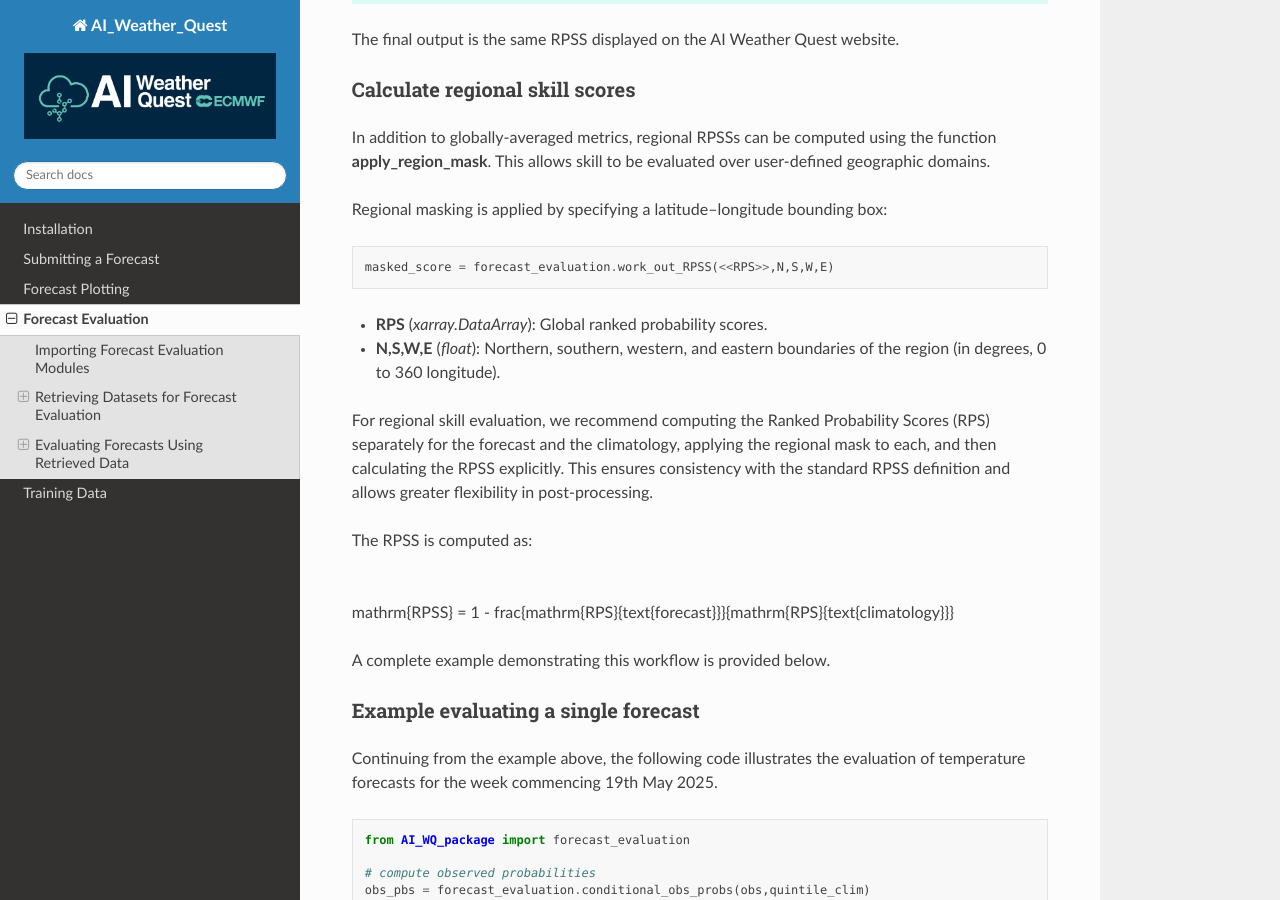
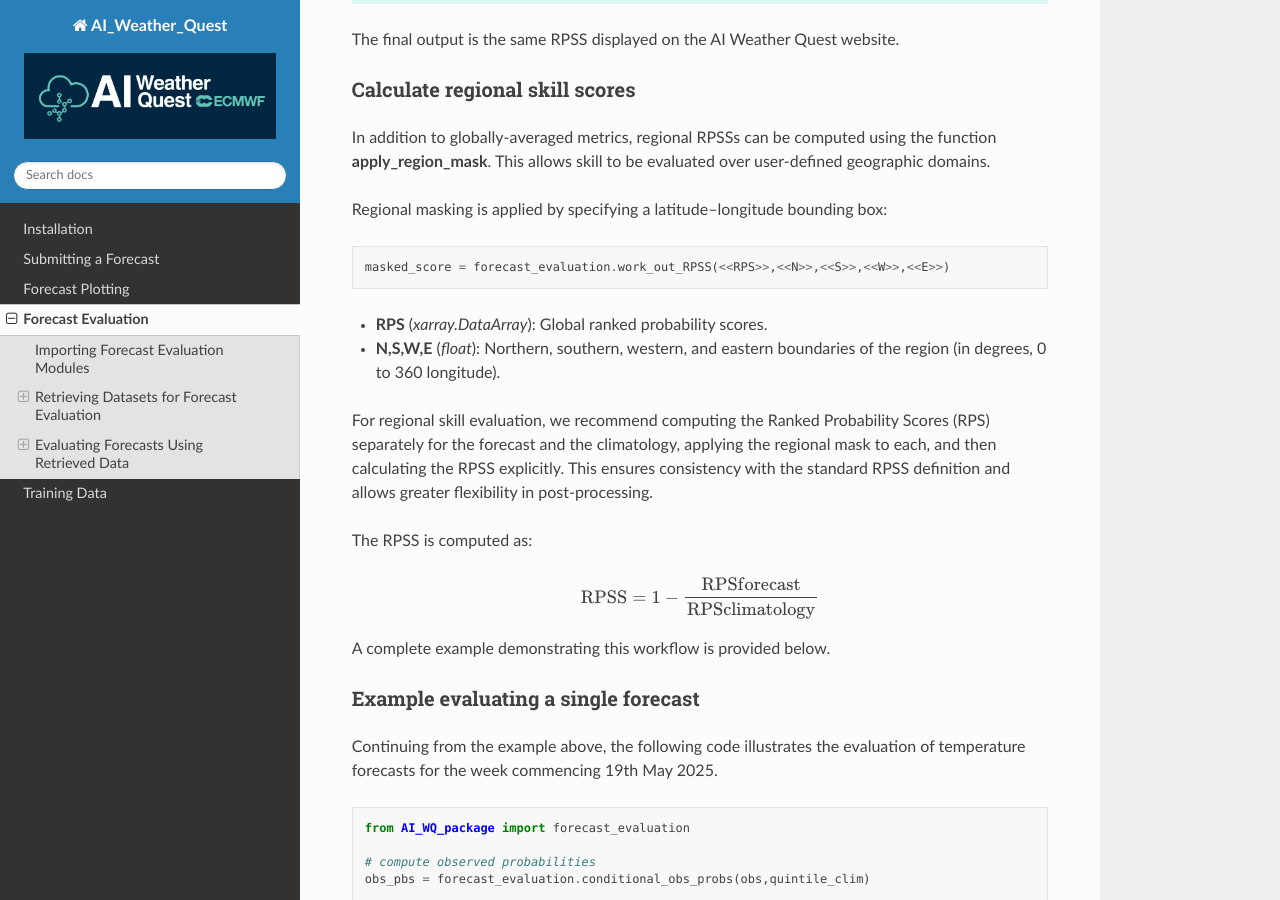
Before and after one commit to joshuatalib/AI_weather_quest, a Sphinx documentation site: the page built from docs/source/forecast_evaluation.rst, in a window 1280 px wide and 900 px high, scrolled down 4996 px. Built offline with Sphinx 7.4.7 and the Read the Docs theme 3.1.0, drawn with Linux system fonts in a browser that asks for light colours; pages that are not in the unit, such as notebooks, are missing from menus.

```diff
--- a/docs/source/forecast_evaluation.rst
+++ b/docs/source/forecast_evaluation.rst
@@ -194,7 +194,7 @@ Regional masking is applied by specifying a latitude–longitude bounding box:
 
 .. code-block:: python
 
-  masked_score = forecast_evaluation.work_out_RPSS(<<RPS>>,N,S,W,E)
+  masked_score = forecast_evaluation.work_out_RPSS(<<RPS>>,<<N>>,<<S>>,<<W>>,<<E>>)
 
 - **RPS** (*xarray.DataArray*): Global ranked probability scores.
 - **N,S,W,E** (*float*): Northern, southern, western, and eastern boundaries of the region (in degrees, 0 to 360 longitude).
@@ -204,7 +204,7 @@ For regional skill evaluation, we recommend computing the Ranked Probability Sco
 The RPSS is computed as:
 
 .. math::
-\mathrm{RPSS} = 1 - \frac{\mathrm{RPS}{\text{forecast}}}{\mathrm{RPS}{\text{climatology}}}
+    \mathrm{RPSS} = 1 - \frac{\mathrm{RPS}{\text{forecast}}}{\mathrm{RPS}{\text{climatology}}}
 
 A complete example demonstrating this workflow is provided below.
 
```
